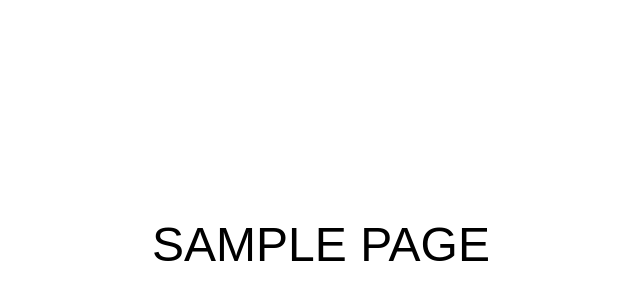
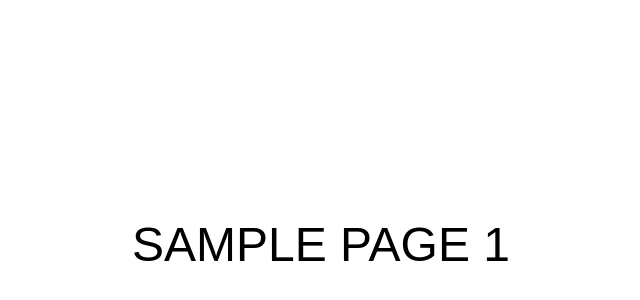
Before and after one commit to hexbit01/hexbit01.github.io, a plain HTML site: page index.html in a window 1280 px wide. Shown: the part 156-456 px from the top of the page, without its empty margins (319-959 px from the left). Drawn offline with Linux system fonts and the light colour scheme.

Commit message:
Update index.html

```diff
--- a/index.html
+++ b/index.html
@@ -33,7 +33,7 @@
 <body>
   <div class="container">
     <div class="title">
-      <p>SAMPLE PAGE</p>
+      <p>SAMPLE PAGE 1</p>
     </div>
   </div>
 </body>
```
